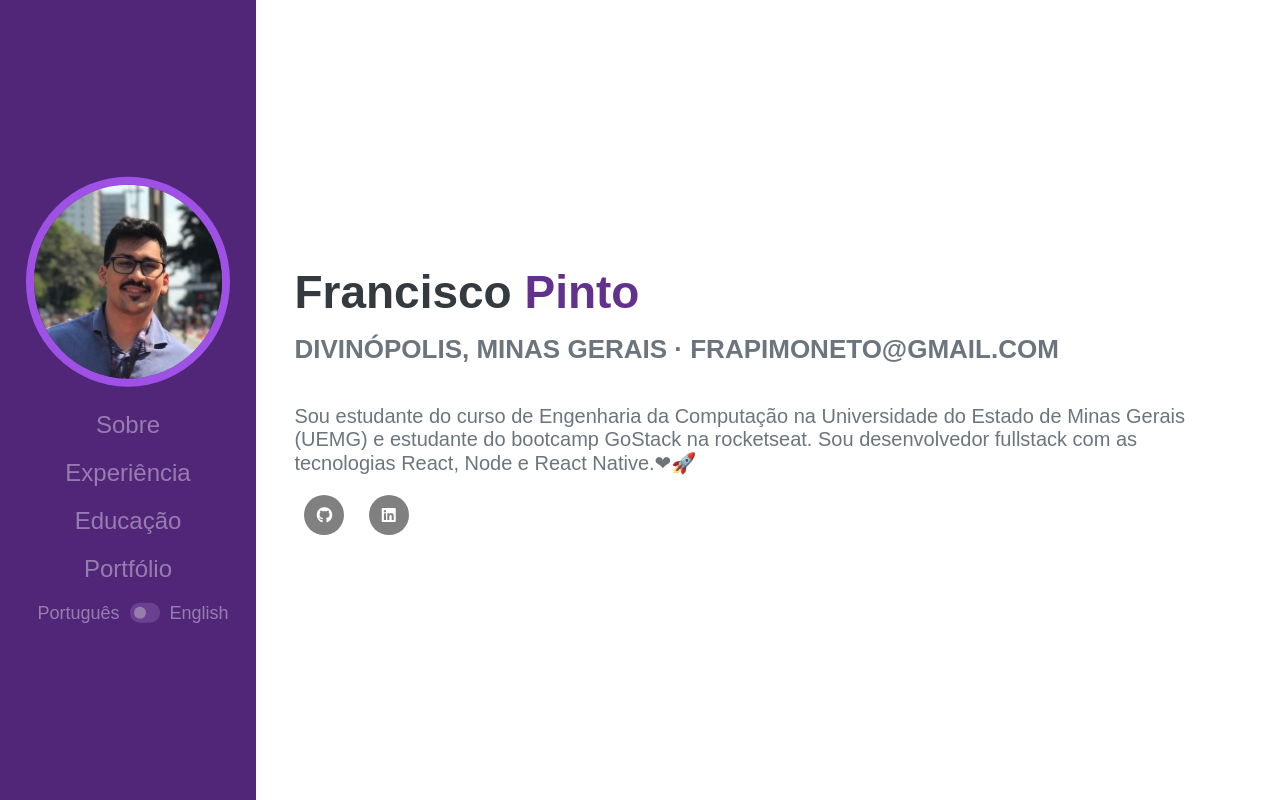
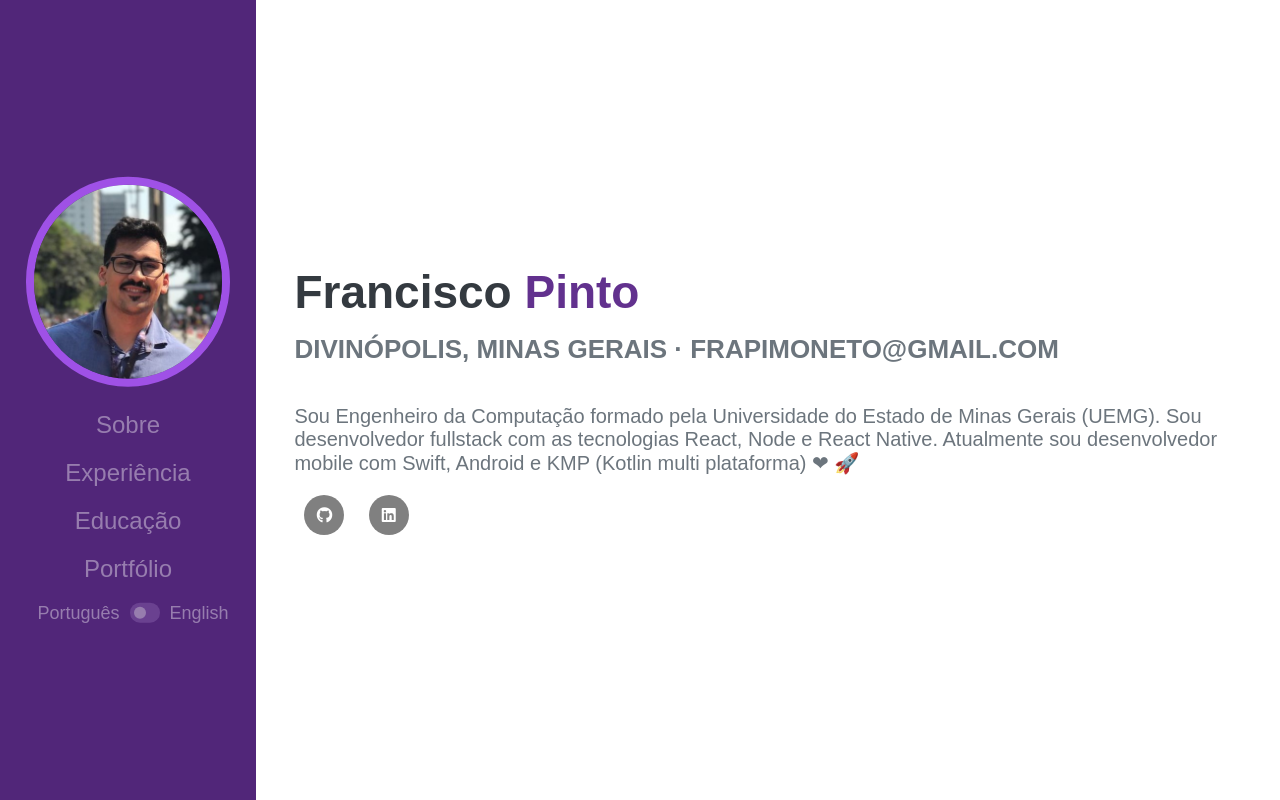
Before and after one commit to frapimoneto/personal-site, a plain HTML site: page index.html in a window 1280 px wide. Shown: the top 800 px of the page. Drawn offline with Linux system fonts and the light colour scheme; a web font is replaced by a local one.

Commit message:
feat/add-new-infos

```diff
--- a/index.html
+++ b/index.html
@@ -42,8 +42,11 @@
       <section class="description">
         <h2 data-pt="Francisco <span>Pinto</span>" data-en="Francisco <span>Pinto</span>">Francisco <span>Pinto</span></h2>
         <h3 data-pt="DIVINÓPOLIS, MINAS GERAIS · <span>FRAPIMONETO@GMAIL.COM</span>" data-en="DIVINÓPOLIS, MINAS GERAIS · <span>FRAPIMONETO@GMAIL.COM</span>">DIVINÓPOLIS, MINAS GERAIS · <span>FRAPIMONETO@GMAIL.COM</span></h3>
-        <p data-pt="Sou estudante do curso de Engenharia da Computação na Universidade do Estado de Minas Gerais (UEMG) e estudante do bootcamp GoStack na rocketseat. Sou desenvolvedor fullstack com as tecnologias React, Node e React Native.❤🚀" data-en="I am a Computer Engineering student at the State University of Minas Gerais (UEMG) and a GoStack bootcamp student at Rocketseat. I am a fullstack developer with React, Node, and React Native technologies.❤🚀">
-          Sou estudante do curso de Engenharia da Computação na Universidade do Estado de Minas Gerais (UEMG) e estudante do bootcamp GoStack na rocketseat. Sou desenvolvedor fullstack com as tecnologias React, Node e React Native.❤🚀
+        <p data-pt="Sou Engenheiro da Computação formado pela Universidade do Estado de Minas Gerais (UEMG). Sou desenvolvedor fullstack com as tecnologias React, Node e React Native. Atualmente sou desenvolvedor mobile com Swift, Android e KMP (Kotlin multi plataforma) ❤ 🚀"
+        data-en="I am a Computer Engineer graduated from the State University of Minas Gerais (UEMG). I'm a fullstack developer using React, Node and React Native technologies. I am currently a mobile developer with Swift, Android and KMP (Kotlin multi-platform) ❤ 🚀">
+          Sou Engenheiro da Computação formado pela Universidade do Estado de Minas Gerais (UEMG).
+          Sou desenvolvedor fullstack com as tecnologias React, Node e React Native. Atualmente sou
+          desenvolvedor mobile com Swift, Android e KMP (Kotlin multi plataforma) ❤ 🚀
         </p>
         <div class="icons-social">
           <a href="https://github.com/frapimoneto"><i class="fab fa-github"></i></a>
@@ -84,7 +87,7 @@
       <section class="description">
         <h2 data-pt="Educação" data-en="Education">Educação</h2>
         <section class="company">
-          <h3 data-pt="ENGENHARIA DA COMPUTAÇÃO · <span>UEMG DIVINÓPOLIS</span> · <span>9° PERÍODO</span>" data-en="COMPUTER ENGINEERING · <span>UEMG DIVINÓPOLIS</span> · <span>9th TERM</span>">ENGENHARIA DA COMPUTAÇÃO · <span>UEMG DIVINÓPOLIS</span> · <span>9° PERÍODO</span></h3>
+          <h3 data-pt="ENGENHARIA DA COMPUTAÇÃO · <span>UEMG DIVINÓPOLIS</span> · <span>2022</span>" data-en="COMPUTER ENGINEERING · <span>UEMG DIVINÓPOLIS</span> · <span>2022</span>">ENGENHARIA DA COMPUTAÇÃO · <span>UEMG DIVINÓPOLIS</span> · <span>2022</span></h3>
         </section>
         <section class="company">
           <h3 data-pt="TÉCNICO EM ELETROMECÂNICA · <span>CEFET MG</span> · <span>2016</span>" data-en="TECHNICIAN IN ELECTROMECHANICS · <span>CEFET MG</span> · <span>2016</span>">TÉCNICO EM ELETROMECÂNICA · <span>CEFET MG</span> · <span>2016</span></h3>
```
